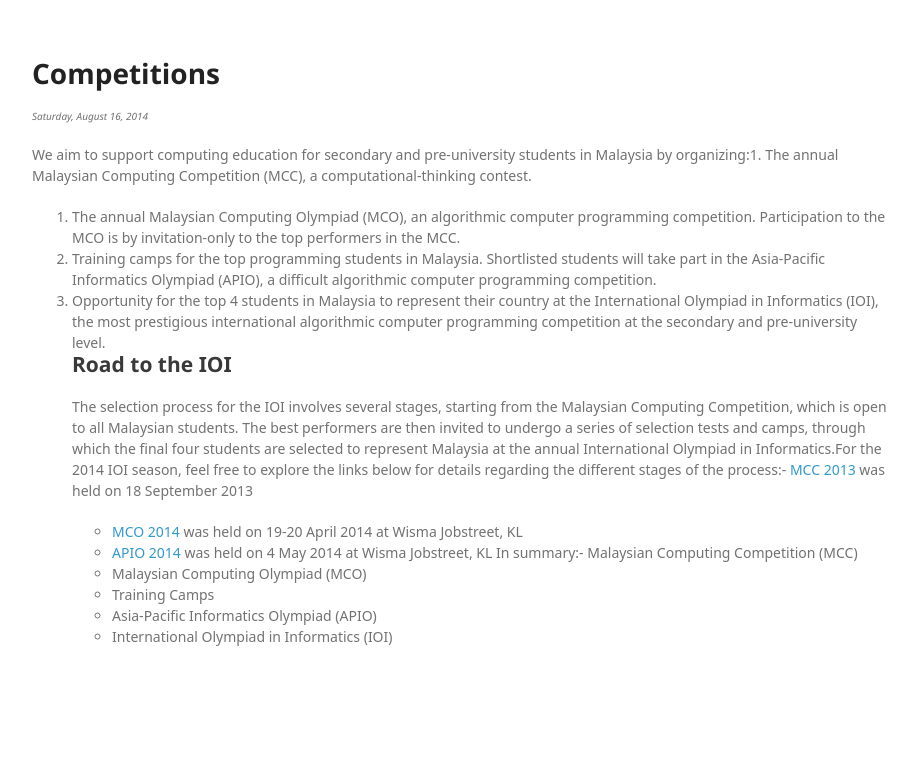
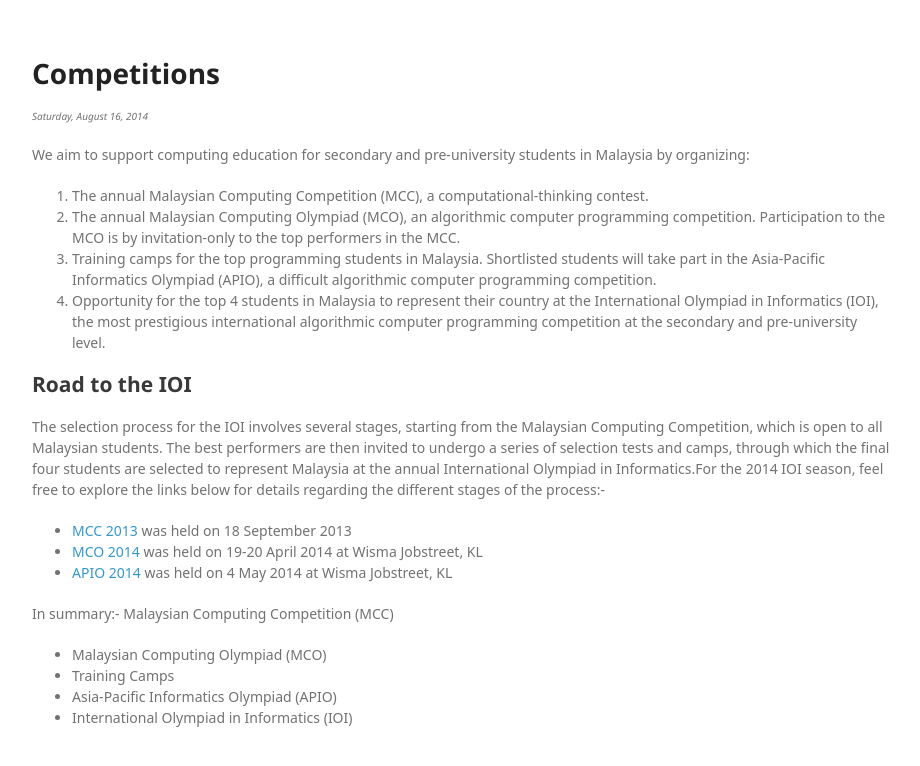
Before and after one commit to ioimalaysia/ioimalaysia.github.io, a Jekyll site: the page built from _posts/2014-08-16-competitions.markdown, in a window 1280 px wide. Shown: the top 766 px of the page, without its empty margins (178-1098 px from the left). Built offline with Jekyll 4.4.1, drawn with Linux system fonts in a browser that asks for light colours; some web fonts are replaced; part of the change alters nothing that is shown.

```diff
--- a/_posts/2014-08-16-competitions.markdown
+++ b/_posts/2014-08-16-competitions.markdown
@@ -6,14 +6,22 @@ wordpress_url: http://localhost/mcc/?page_id=10
 categories: []
 tags: []
 ---
-We aim to support computing education for secondary and pre-university students in Malaysia by organizing:1. The annual Malaysian Computing Competition (MCC), a computational-thinking contest.
+
+We aim to support computing education for secondary and pre-university students in Malaysia by organizing:
+
+1. The annual Malaysian Computing Competition (MCC), a computational-thinking contest.
 2. The annual Malaysian Computing Olympiad (MCO), an algorithmic computer programming competition. Participation to the MCO is by invitation-only to the top performers in the MCC.
 3. Training camps for the top programming students in Malaysia. Shortlisted students will take part in the Asia-Pacific Informatics Olympiad (APIO), a difficult algorithmic computer programming competition.
 4. Opportunity for the top 4 students in Malaysia to represent their country at the International Olympiad in Informatics (IOI), the most prestigious international algorithmic computer programming competition at the secondary and pre-university level.
+
 ## Road to the IOI
-The selection process for the IOI involves several stages, starting from the Malaysian Computing Competition, which is open to all Malaysian students. The best performers are then invited to undergo a series of selection tests and camps, through which the final four students are selected to represent Malaysia at the annual International Olympiad in Informatics.For the 2014 IOI season, feel free to explore the links below for details regarding the different stages of the process:- [MCC 2013](http://beta.ioimalaysia.org/competitions/malaysian-computing-challenge/mcc-2013/ "MCC 2013") was held on 18 September 2013
-- [MCO 2014](http://beta.ioimalaysia.org/competitions/malaysian-computing-olympiad/mco-2014 "MCO 2014") was held on 19-20 April 2014 at Wisma Jobstreet, KL
-- [APIO 2014](http://beta.ioimalaysia.org/apio-2014/ "APIO 2014") was held on 4 May 2014 at Wisma Jobstreet, KL
+
+The selection process for the IOI involves several stages, starting from the Malaysian Computing Competition, which is open to all Malaysian students. The best performers are then invited to undergo a series of selection tests and camps, through which the final four students are selected to represent Malaysia at the annual International Olympiad in Informatics.For the 2014 IOI season, feel free to explore the links below for details regarding the different stages of the process:-
+
+- [MCC 2013](/mcc/mcc-2013/ "MCC 2013") was held on 18 September 2013
+- [MCO 2014](/mco/mco-2014/ "MCO 2014") was held on 19-20 April 2014 at Wisma Jobstreet, KL
+- [APIO 2014](/apio-2014/ "APIO 2014") was held on 4 May 2014 at Wisma Jobstreet, KL
+
 In summary:- Malaysian Computing Competition (MCC)
 - Malaysian Computing Olympiad (MCO)
 - Training Camps
```
